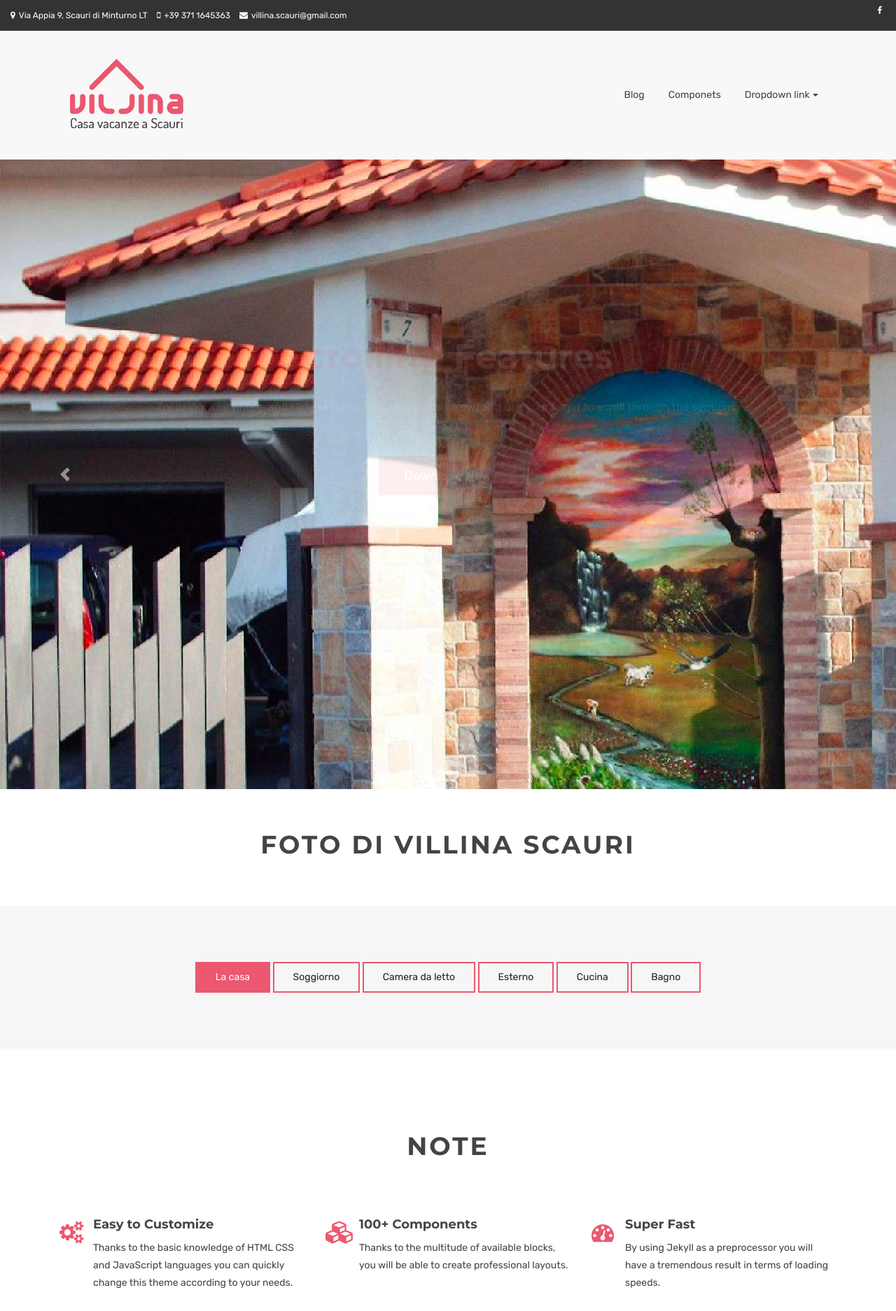
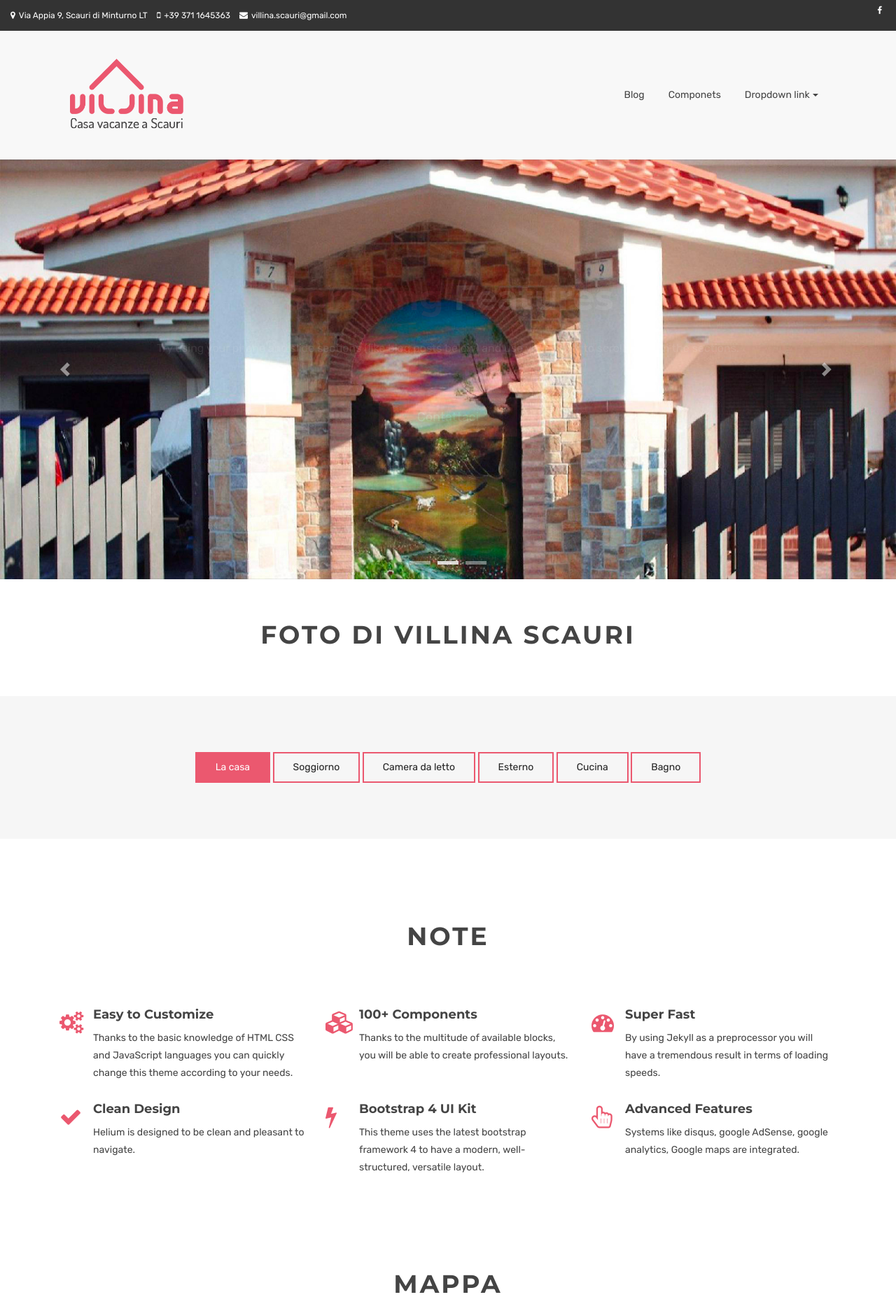
Before and after one commit to filippo-fresilli/villina-scauri, a Jekyll site: the page built from index.html, in a window 1280 px wide. Shown: the top 1874 px of the page at 70% size. Built offline with Jekyll 4.4.1, drawn with Linux system fonts in a browser that asks for light colours.

Commit message:
trying to add boostrap class

```diff
--- a/index.html
+++ b/index.html
@@ -30,12 +30,14 @@
             <div class="carousel-inner" role="listbox">
               <div class="carousel-item active">
                 <img
+                  class="w-100"
                   src="{{ BASE_PATH }}/assets/images/slider/bg-1.jpg"
-                  alt=""
+                  alt="esterno Villina"
                 />
                 <div class="carousel-caption">
                   <h3 class="slide-title animated fadeInDown">
-                    <span class="text-primary">Villina Scauri </span> - Casa vacanza nel Golfo di Gaeta.
+                    <span class="text-primary">Villina Scauri </span> - Casa
+                    vacanza nel Golfo di Gaeta.
                   </h3>
                   <h5 class="slide-text animated fadeIn">
                     Bootstrap 4 based theme ported for Jekyll and GitHub Pages.
@@ -54,8 +56,9 @@
               </div>
               <div class="carousel-item">
                 <img
+                  class="w-100"
                   src="{{ BASE_PATH }}/assets/images/slider/bg-2.jpg"
-                  alt=""
+                  alt="ingresso Villina"
                 />
                 <div class="carousel-caption">
                   <h3 class="slide-title animated fadeInDown">
@@ -66,16 +69,17 @@
                     below) and use your finger to scroll through the sections.
                   </h5>
                   <a
-                    href="https://github.com/heliumjk/heliumjk.github.io/"
+                    href="Contattaci"
                     class="btn btn-lg btn-default-filled animated fadeInUp"
-                    >Download Now</a
+                    >Contattaci</a
                   >
                 </div>
               </div>
               <div class="carousel-item">
                 <img
+                  class="w-100"
                   src="{{ BASE_PATH }}/assets/images/slider/bg-3.jpg"
-                  alt=""
+                  alt="giardino Villina"
                 />
                 <div class="carousel-caption">
                   <h3 class="slide-title animated fadeInDown">
@@ -618,7 +622,6 @@
 
   <div class="mb-60"></div>
 
-
   <!-- Team Members 04 -->
   <div class="row">
     <div class="col-md-12">
@@ -628,7 +631,6 @@
     </div>
   </div>
   <class class="container">
-
     <div class="team-members-tow mtb-50">
       <div class="row">
         <div class="col-sm-6 col-md-3">
@@ -772,7 +774,6 @@
 
   <div class="mb-60"></div>
 
-
   <!-- CONTACT FORM -->
   <div class="container">
     <div class="row">
```
